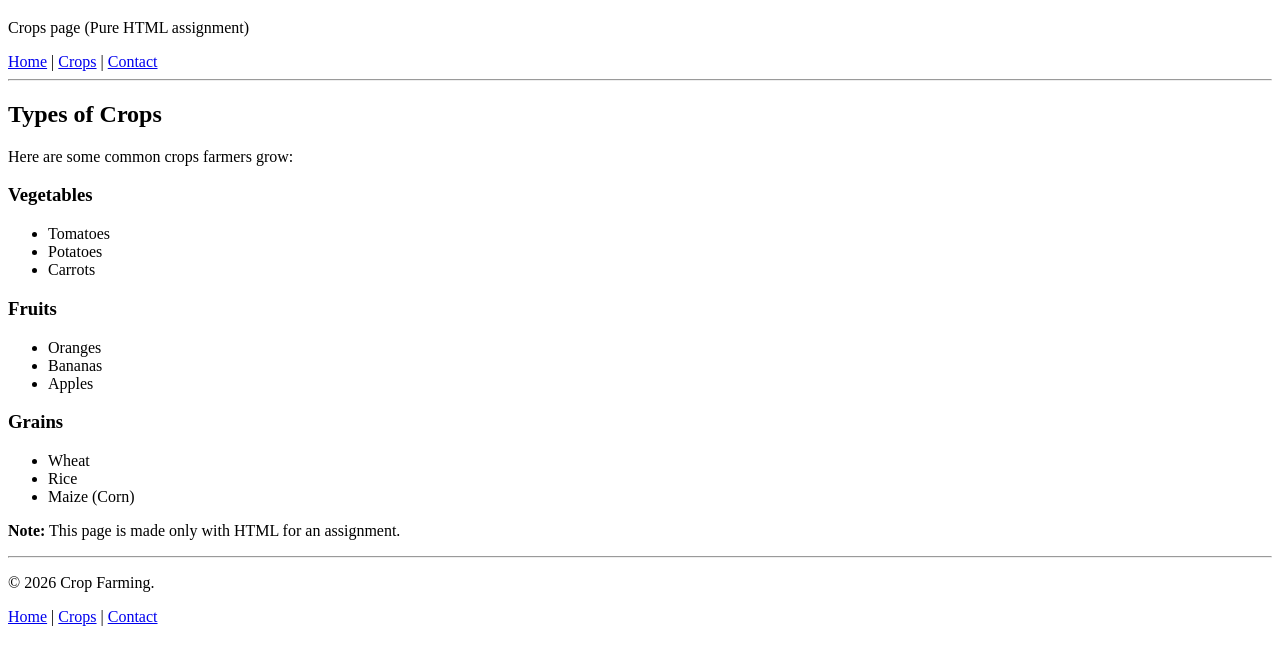
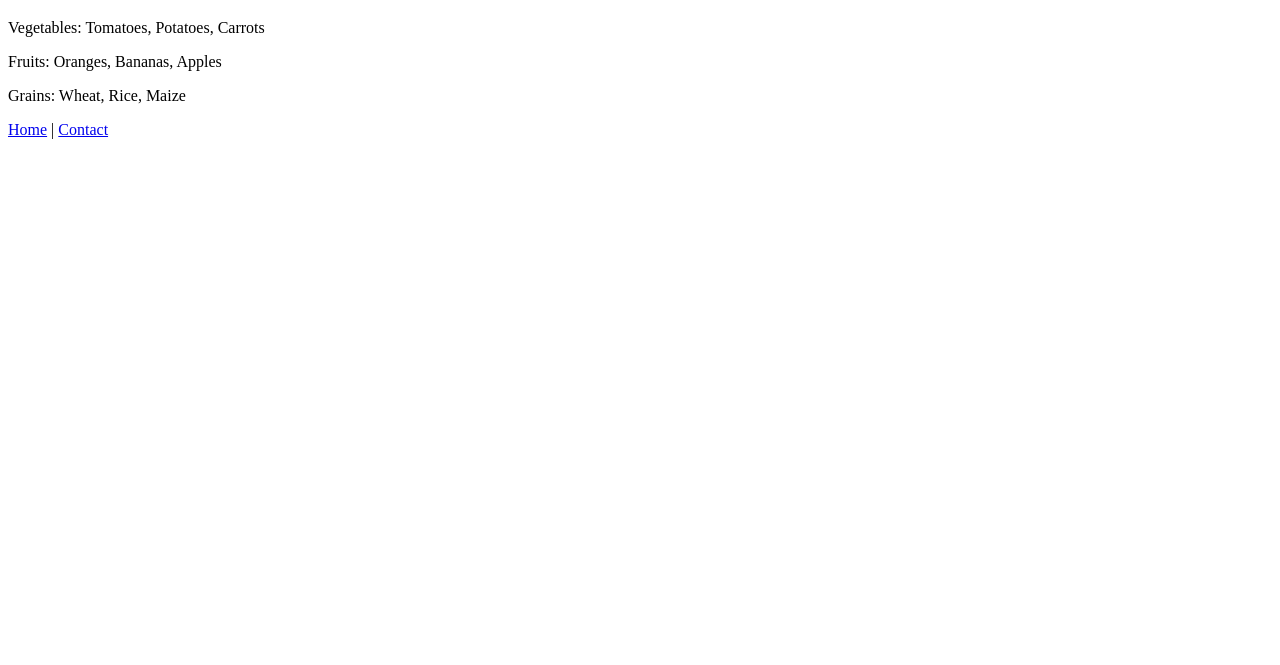
Before and after one commit to Nijhan/html, a plain HTML site: page crops.html in a window 1280 px wide. Shown: the part 61-726 px from the top of the page. Drawn offline with Linux system fonts and the light colour scheme.

Commit message:
added new files

```diff
--- a/crops.html
+++ b/crops.html
@@ -1,61 +1,10 @@
 <!DOCTYPE html>
 <html lang="en">
-<head>
-  <meta charset="UTF-8" />
-  <meta name="viewport" content="width=device-width, initial-scale=1.0" />
-  <title>Crops - Crop Farming</title>
-</head>
+<head><meta charset="utf-8"><title>Crops</title></head>
 <body>
-  <header>
-    <h1>Crop Farming</h1>
-    <p>Crops page (Pure HTML assignment)</p>
-
-    <nav>
-      <a href="index.html">Home</a> |
-      <a href="crops.html">Crops</a> |
-      <a href="contact.html">Contact</a>
-    </nav>
-    <hr />
-  </header>
-
-  <main>
-    <h2>Types of Crops</h2>
-    <p>Here are some common crops farmers grow:</p>
-
-    <h3>Vegetables</h3>
-    <ul>
-      <li>Tomatoes</li>
-      <li>Potatoes</li>
-      <li>Carrots</li>
-    </ul>
-
-    <h3>Fruits</h3>
-    <ul>
-      <li>Oranges</li>
-      <li>Bananas</li>
-      <li>Apples</li>
-    </ul>
-
-    <h3>Grains</h3>
-    <ul>
-      <li>Wheat</li>
-      <li>Rice</li>
-      <li>Maize (Corn)</li>
-    </ul>
-
-    <p>
-      <strong>Note:</strong> This page is made only with HTML for an assignment.
-    </p>
-  </main>
-
-  <footer>
-    <hr />
-    <p>&copy; 2026 Crop Farming.</p>
-    <p>
-      <a href="index.html">Home</a> |
-      <a href="crops.html">Crops</a> |
-      <a href="contact.html">Contact</a>
-    </p>
-  </footer>
-</body>
-</html>
+<h1>Crop Farming</h1>
+<p>Vegetables: Tomatoes, Potatoes, Carrots</p>
+<p>Fruits: Oranges, Bananas, Apples</p>
+<p>Grains: Wheat, Rice, Maize</p>
+<p><a href="index.html">Home</a> | <a href="contact.html">Contact</a></p>
+</body></html>
```
Also changed, not shown: contact.html (+5 -58 lines), index.html (+5 -46 lines), 1 other file.
